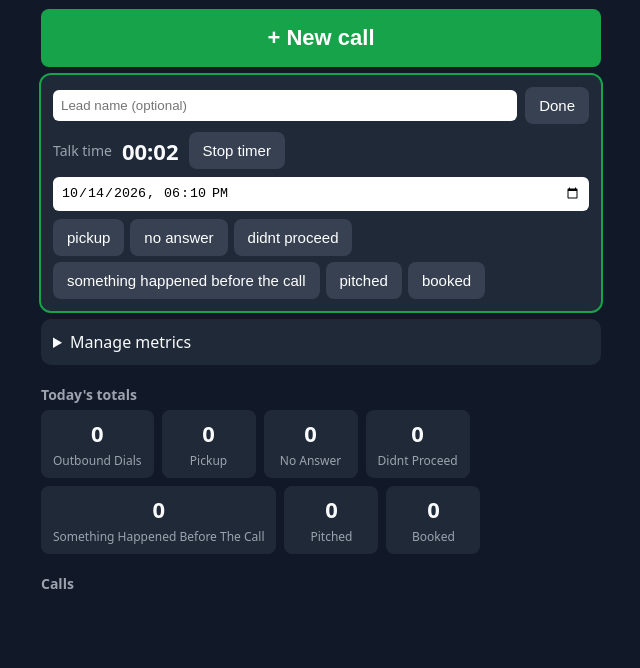
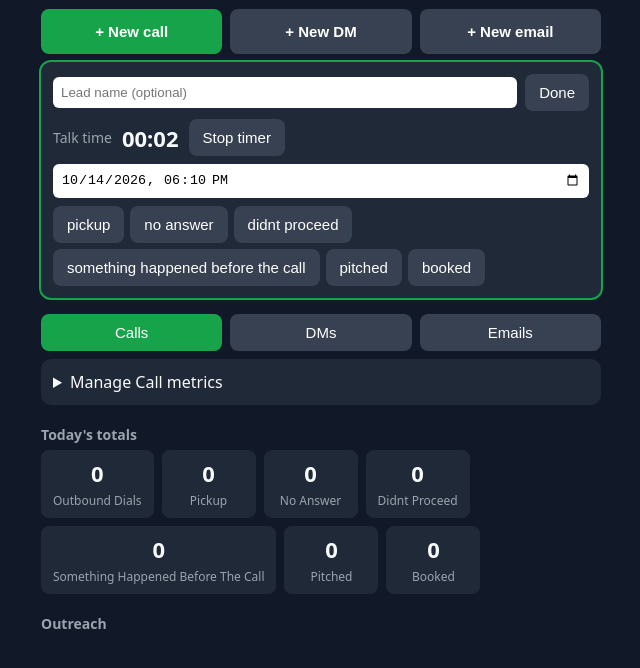
Before and after one commit to KlintLee115/setting-data, a browser extension: page tracker/index.html in a window 1280 px wide. Both pictures are taken after a click on the button "+ New call". Shown: the part 56-724 px from the top of the page, without its empty margins (319-959 px from the left). Drawn offline with Linux system fonts and the light colour scheme.

Commit message:
multiple channels for better context

```diff
--- a/tracker/index.html
+++ b/tracker/index.html
@@ -12,7 +12,11 @@
   h2{font-size:14px;color:#9ca3af;margin:20px 0 6px;font-weight:600}
   input[type=date],input[type=text],input[type=datetime-local]{padding:8px;border-radius:6px;border:0}
   button{border:0;border-radius:8px;background:#374151;color:#fff;cursor:pointer;font-size:15px;padding:10px 14px}
-  #newCall{width:100%;background:#16a34a;font-size:22px;font-weight:700;padding:16px}
+  .outreach-actions{display:flex;gap:8px}
+  .outreach-actions button{flex:1;font-weight:700;padding:14px 8px}
+  .outreach-actions button.selected,#viewTabs button.selected{background:#16a34a}
+  #viewTabs{display:flex;gap:8px;margin:16px 0 0}
+  #viewTabs button{flex:1}
   .card{background:#1f2937;border-radius:10px;padding:12px;margin:8px 0}
   .card.active{outline:2px solid #16a34a}
   .tags{display:flex;flex-wrap:wrap;gap:6px;margin-top:8px}
@@ -37,16 +41,25 @@
 <body>
 <main>
   <header><h1>Setting Tracker</h1><input type="date" id="date"></header>
-  <button id="newCall">+ New call</button>
+  <div class="outreach-actions">
+    <button id="newCall">+ New call</button>
+    <button id="newDm">+ New DM</button>
+    <button id="newEmail">+ New email</button>
+  </div>
   <div id="active"></div>
-  <details class="card"><summary>Manage metrics</summary>
+  <div id="viewTabs" role="group" aria-label="Channel stats">
+    <button data-channel="call">Calls</button>
+    <button data-channel="dm">DMs</button>
+    <button data-channel="email">Emails</button>
+  </div>
+  <details class="card"><summary id="metricsTitle">Manage metrics</summary>
     <div class="top" style="margin-top:8px"><input type="text" id="newMetric" placeholder="New metric, e.g. voicemail"><button id="addMetric">Add</button></div>
     <div class="tags" id="metricList"></div>
   </details>
   <h2>Today's totals</h2>
   <div class="sum" id="sum"></div>
   <p class="rate" id="rate"></p>
-  <h2>Calls</h2>
+  <h2>Outreach</h2>
   <div id="list"></div>
 </main>
 <script src="tracker.js"></script>
--- a/tracker/tracker.js
+++ b/tracker/tracker.js
@@ -2,18 +2,32 @@ const KEY_CALLS = 'tracker.calls';
 const KEY_METRICS = 'tracker.metrics';
 const KEY_REASON_OPTIONS = 'tracker.reasonOptions';
 const BASE_STAGES = ['pickup', 'no answer', 'didnt proceed', 'something happened before the call', 'pitched', 'booked'];
+const MESSAGE_STAGES = ['something happened before the text'];
 const FIELD = {
   'no answer': 'noAnswer',
   'didnt proceed': 'didntProceed',
-  'something happened before the call': 'somethingBeforeCall'
+  'something happened before the call': 'somethingBeforeCall',
+  'something happened before the text': 'somethingBeforeText'
 };
 const load = (k, d) => { try { return JSON.parse(localStorage.getItem(k)) ?? d; } catch { return d; } };
 const clone = (value) => JSON.parse(JSON.stringify(value));
 let metrics = load(KEY_METRICS, []);
 let REASON_OPTIONS = load(KEY_REASON_OPTIONS, ['not interested', 'had to go', 'just curious']);
-const field = (s) => FIELD[s] || (BASE_STAGES.includes(s) ? s : `x:${s}`);
-const allStages = () => [...BASE_STAGES, ...metrics];
-const allButtons = () => ['outbound dials', ...allStages()];
+const CHANNELS = ['call', 'dm', 'email'];
+const CHANNEL_LABEL = { call: 'Call', dm: 'DM', email: 'Email' };
+const ACTIVITY = { call: 'outbound dials', dm: 'outbound DMs', email: 'outbound emails' };
+const chOf = (entry) => entry.channel || 'call';
+// Custom metrics are stored in one list; call metrics stay unprefixed so existing data keeps working.
+const metricPrefix = (channel) => (channel === 'call' ? '' : `${channel}:`);
+const isReservedMetricName = (name) => CHANNELS.some((c) => c !== 'call' && name.startsWith(`${c}:`));
+const metricsFor = (channel) => metrics
+  .filter((m) => (channel === 'call' ? !isReservedMetricName(m) : m.startsWith(metricPrefix(channel))))
+  .map((m) => m.slice(metricPrefix(channel).length));
+const field = (s, channel = 'call') => FIELD[s] || (BASE_STAGES.includes(s) ? s : `x:${metricPrefix(channel)}${s}`);
+const baseStagesFor = (channel) => (channel === 'call' ? BASE_STAGES : MESSAGE_STAGES);
+const stagesFor = (entry) => [...baseStagesFor(chOf(entry)), ...metricsFor(chOf(entry))];
+const allButtons = (channel) => [ACTIVITY[channel], ...baseStagesFor(channel), ...metricsFor(channel)];
+let viewChannel = 'call';
 let calls = load(KEY_CALLS, []);
 let savedState = { calls: clone(calls), metrics: clone(metrics), reasons: clone(REASON_OPTIONS) };
 for (const call of calls) {
@@ -42,12 +56,18 @@ function derive() {
     if (call.done === false) continue;
     const t = new Date(call.time);
     const date = dayOf(t), hour = t.getHours();
-    const day = counts[date] || (counts[date] = {});
+    const channel = chOf(call);
+    const perChannel = counts[channel] || (counts[channel] = {});
+    const day = perChannel[date] || (perChannel[date] = {});
     const slot = (hourly[date] || (hourly[date] = {}))[hour] || (hourly[date][hour] = {});
-    day['outbound dials'] = (day['outbound dials'] || 0) + 1; slot.dials = (slot.dials || 0) + 1;
-    for (const s of allStages()) if (call[field(s)]) day[s] = (day[s] || 0) + 1;
+    const activity = ACTIVITY[channel];
+    day[activity] = (day[activity] || 0) + 1;
+    if (channel === 'call') {
+      slot.dials = (slot.dials || 0) + 1;
       if (call.pickup) slot.pickup = (slot.pickup || 0) + 1;
       if (call.didntProceed) (reasons[date] || (reasons[date] = [])).push(reasonText(call) || '(no reason)');
+    }
+    for (const s of stagesFor(call)) if (call[field(s, channel)]) day[s] = (day[s] || 0) + 1;
   }
 }
 function mergeCalls(base, edited, latest) {
@@ -138,7 +158,7 @@ window.addEventListener('storage', (event) => {
   applyStoredState(latest);
   render();
 });
-const todays = () => calls.filter((c) => dayOf(new Date(c.time)) === dateEl.value);
+const todays = () => calls.filter((c) => chOf(c) === viewChannel && dayOf(new Date(c.time)) === dateEl.value);
 
 window.addEventListener('message', (event) => {
   if (event.source !== parent || event.data?.type !== 'setting-tracker:lead') return;
@@ -160,17 +180,18 @@ window.addEventListener('message', (event) => {
 });
 
 function toggle(call, stage) {
-  const key = field(stage);
+  const key = field(stage, chOf(call));
   call[key] = !call[key];
   if (!call[key] && key === 'didntProceed') { call.reasons = []; call.note = ''; }
   if (!call[key] && key === 'somethingBeforeCall') call.somethingBeforeCallContext = '';
+  if (!call[key] && key === 'somethingBeforeText') call.somethingBeforeTextContext = '';
 }
 function tagButtons(call) {
   const wrap = document.createElement('div'); wrap.className = 'tags';
-  for (const stage of allStages()) {
+  for (const stage of stagesFor(call)) {
     const b = document.createElement('button');
     b.textContent = stage;
-    if (call[field(stage)]) b.className = 'on' + (stage === 'didnt proceed' || stage === 'no answer' ? ' bad' : '');
+    if (call[field(stage, chOf(call))]) b.className = 'on' + (stage === 'didnt proceed' || stage === 'no answer' ? ' bad' : '');
     b.onclick = () => { toggle(call, stage); save(); };
     wrap.append(b);
   }
@@ -190,25 +211,30 @@ function stopTimer(call) {
 setInterval(() => {
   const el = document.getElementById('talkTimer');
   const active = calls.find((c) => c.id === activeId);
-  if (el && active) el.textContent = formatTalk(talkMs(active));
+  if (el && active && (!active.channel || active.channel === 'call')) el.textContent = formatTalk(talkMs(active));
 }, 500);
 
-const hasResult = (call) => allStages().some((s) => call[field(s)]);
+const hasResult = (call) => stagesFor(call).some((s) => call[field(s, chOf(call))]) || (chOf(call) !== 'call' && !!call.msgText);
 function describe(call) {
-  const tags = allStages().filter((s) => call[field(s)]);
+  const tags = stagesFor(call).filter((s) => call[field(s, chOf(call))]);
+  if (chOf(call) !== 'call' && call.msgText) tags.unshift(`sent: ${call.msgText}`);
   if (call.done === false) return 'in progress (not counted until Done)' + (tags.length ? ': ' + tags.join(' › ') : '');
-  const talk = call.talkMs ? ` · talk ${formatTalk(call.talkMs)}` : '';
+  const talk = (call.talkMs && (!call.channel || call.channel === 'call')) ? ` · talk ${formatTalk(call.talkMs)}` : '';
   const context = [];
   if (call.didntProceed && reasonText(call)) context.push(reasonText(call));
   if (call.somethingBeforeCall && call.somethingBeforeCallContext) context.push(`before call: ${call.somethingBeforeCallContext}`);
+  if (call.somethingBeforeText && call.somethingBeforeTextContext) context.push(`before text: ${call.somethingBeforeTextContext}`);
+  if (call.channel === 'email' && call.subject) context.push(`subject: ${call.subject}`);
   return (tags.length ? tags.join(' › ') + (context.length ? ` (${context.join('; ')})` : '') : 'no result yet') + talk;
 }
 
 function renderMetrics() {
   const list = document.getElementById('metricList'); list.textContent = '';
-  for (const m of metrics) {
+  document.getElementById('metricsTitle').textContent = `Manage ${CHANNEL_LABEL[viewChannel]} metrics`;
+  for (const m of metricsFor(viewChannel)) {
+    const stored = metricPrefix(viewChannel) + m;
     const b = document.createElement('button'); b.textContent = `✕ ${m}`; b.title = 'Remove metric (past data is kept but hidden)';
-    b.onclick = () => { if (confirm(`Remove "${m}"?`)) { metrics = metrics.filter((x) => x !== m); save(); } };
+    b.onclick = () => { if (confirm(`Remove "${m}"?`)) { metrics = metrics.filter((x) => x !== stored); save(); } };
     list.append(b);
   }
 }
@@ -216,8 +242,8 @@ document.getElementById('addMetric').onclick = () => {
   const el = document.getElementById('newMetric');
   const name = el.value.trim().toLowerCase();
   el.value = '';
-  if (!name || allButtons().includes(name)) return;
-  metrics.push(name); save();
+  if (!name || isReservedMetricName(name) || allButtons(viewChannel).includes(name)) return;
+  metrics.push(metricPrefix(viewChannel) + name); save();
 };
 document.getElementById('newMetric').onkeydown = (e) => { if (e.key === 'Enter') document.getElementById('addMetric').click(); };
 
@@ -225,6 +251,12 @@ function render() {
   derive();
   renderMetrics();
   const active = calls.find((c) => c.id === activeId);
+  for (const [channel, id] of [['call', 'newCall'], ['dm', 'newDm'], ['email', 'newEmail']]) {
+    const button = document.getElementById(id);
+    const selected = !!active && (active.channel || 'call') === channel;
+    button.classList.toggle('selected', selected);
+    button.setAttribute('aria-pressed', String(selected));
+  }
   const box = document.getElementById('active');
   box.textContent = '';
   if (active) {
@@ -236,19 +268,21 @@ function render() {
       if (active.lead !== autoLead) autoLead = '';
       save();
     };
-    const callTime = document.createElement('input');
-    callTime.type = 'datetime-local';
-    callTime.className = 'call-time';
-    callTime.setAttribute('aria-label', 'Call date and time');
-    callTime.value = localDateTimeValue(active.time);
-    callTime.onchange = () => {
-      const updatedTime = new Date(callTime.value);
+    const entryTime = document.createElement('input');
+    entryTime.type = 'datetime-local';
+    entryTime.className = 'call-time';
+    entryTime.setAttribute('aria-label', 'Outreach date and time');
+    entryTime.value = localDateTimeValue(active.time);
+    entryTime.onchange = () => {
+      const updatedTime = new Date(entryTime.value);
       if (Number.isNaN(updatedTime.getTime())) return;
       active.time = updatedTime.toISOString();
       dateEl.value = dayOf(updatedTime);
       save();
     };
-    const timer = document.createElement('div'); timer.className = 'timer';
+    let timer;
+    if (!active.channel || active.channel === 'call') {
+      timer = document.createElement('div'); timer.className = 'timer';
       const timerText = document.createElement('span'); timerText.id = 'talkTimer'; timerText.textContent = formatTalk(talkMs(active));
       const timerBtn = document.createElement('button');
       timerBtn.textContent = active.timerStart ? 'Stop timer' : 'Resume timer';
@@ -257,6 +291,26 @@ function render() {
         save();
       };
       timer.append('Talk time ', timerText, timerBtn);
+    }
+    let subject;
+    if (active.channel === 'email') {
+      subject = document.createElement('input');
+      subject.type = 'text';
+      subject.placeholder = 'Email subject (optional)';
+      subject.value = active.subject || '';
+      subject.style.cssText = 'width:100%;box-sizing:border-box;margin-top:8px';
+      subject.setAttribute('aria-label', 'Email subject');
+      subject.onchange = () => { active.subject = subject.value.trim(); save(); };
+    }
+    let msgField;
+    if (active.channel === 'dm' || active.channel === 'email') {
+      msgField = document.createElement('textarea');
+      msgField.placeholder = 'Message sent';
+      msgField.value = active.msgText || '';
+      msgField.setAttribute('aria-label', 'Message sent');
+      msgField.style.cssText = 'width:100%;box-sizing:border-box;margin-top:8px;min-height:64px';
+      msgField.onchange = () => { active.msgText = msgField.value.trim(); save(); };
+    }
     const done = document.createElement('button'); done.textContent = 'Done'; done.onclick = () => {
       stopTimer(active);
       if (hasResult(active)) active.done = true; else calls = calls.filter((x) => x !== active);
@@ -264,7 +318,11 @@ function render() {
       save();
     };
     top.append(name, done);
-    card.append(top, timer, callTime, tagButtons(active));
+    card.append(top);
+    if (timer) card.append(timer);
+    if (subject) card.append(subject);
+    if (msgField) card.append(msgField);
+    card.append(entryTime, tagButtons(active));
     if (active.didntProceed) {
       const wrap = document.createElement('div'); wrap.style.cssText = 'margin-top:10px';
       for (const option of REASON_OPTIONS) {
@@ -309,25 +367,40 @@ function render() {
       context.onchange = () => { active.somethingBeforeCallContext = context.value.trim(); save(); };
       card.append(context);
     }
+    if (active.somethingBeforeText) {
+      const context = document.createElement('textarea');
+      context.placeholder = 'What happened before the text? (optional)';
+      context.value = active.somethingBeforeTextContext || '';
+      context.setAttribute('aria-label', 'Context about what happened before the text');
+      context.style.cssText = 'width:100%;box-sizing:border-box;margin-top:10px;min-height:64px';
+      context.onchange = () => { active.somethingBeforeTextContext = context.value.trim(); save(); };
+      card.append(context);
+    }
     box.append(card);
   }
-  const day = counts[dateEl.value] || {};
+  const day = (counts[viewChannel] || {})[dateEl.value] || {};
+  for (const tab of document.querySelectorAll('#viewTabs button')) {
+    const on = tab.dataset.channel === viewChannel;
+    tab.classList.toggle('selected', on);
+    tab.setAttribute('aria-pressed', String(on));
+  }
   const sum = document.getElementById('sum'); sum.textContent = '';
-  for (const b of allButtons()) {
+  for (const b of allButtons(viewChannel)) {
     const d = document.createElement('div');
     const n = document.createElement('b'); n.textContent = day[b] || 0;
     const l = document.createElement('span'); l.textContent = b;
     d.append(n, l); sum.append(d);
   }
-  const dialCount = day['outbound dials'] || 0;
-  document.getElementById('rate').textContent = dialCount ? `Pickup rate: ${Math.round(((day.pickup || 0) / dialCount) * 100)}% (${day.pickup || 0}/${dialCount})` : '';
+  const dialCount = day[ACTIVITY.call] || 0;
+  document.getElementById('rate').textContent = viewChannel === 'call' && dialCount ? `Call pickup rate: ${Math.round(((day.pickup || 0) / dialCount) * 100)}% (${day.pickup || 0}/${dialCount})` : '';
   const list = document.getElementById('list'); list.textContent = '';
   for (const call of todays().reverse()) {
     if (call.id === activeId) continue;
     const card = document.createElement('div'); card.className = 'card';
     const top = document.createElement('div'); top.className = 'top';
     const time = new Date(call.time).toLocaleTimeString([], { hour: 'numeric', minute: '2-digit' });
-    const label = document.createElement('span'); label.className = 'meta'; label.textContent = `${time}${call.lead ? ' · ' + call.lead : ''}`;
+    const channel = CHANNEL_LABEL[chOf(call)];
+    const label = document.createElement('span'); label.className = 'meta'; label.textContent = `${time} · ${channel}${call.lead ? ' · ' + call.lead : ''}`;
     top.append(label);
     if (call.leadUrl) {
       try {
@@ -345,9 +418,9 @@ function render() {
         console.warn('Ignoring invalid saved GoHighLevel lead URL.', error);
       }
     }
-    const edit = document.createElement('button'); edit.className = 'x'; edit.textContent = 'edit'; edit.onclick = () => { stopTimer(calls.find((x) => x.id === activeId)); activeId = call.id; save(); };
+    const edit = document.createElement('button'); edit.className = 'x'; edit.textContent = 'edit';     edit.onclick = () => { stopTimer(calls.find((x) => x.id === activeId)); activeId = call.id; viewChannel = chOf(call); save(); };
     const del = document.createElement('button'); del.className = 'x'; del.textContent = 'delete';
-    del.onclick = () => { if (confirm('Delete this call?')) { calls = calls.filter((c) => c !== call); save(); } };
+        del.onclick = () => { if (confirm(`Delete this ${CHANNEL_LABEL[chOf(call)].toLowerCase()}?`)) { calls = calls.filter((c) => c !== call); save(); } };
     const spacer = document.createElement('span'); spacer.style.flex = '1';
     top.append(spacer, edit, del);
     const s = document.createElement('div'); s.className = 'summary'; s.textContent = describe(call);
@@ -355,13 +428,22 @@ function render() {
   }
 }
 
-document.getElementById('newCall').onclick = () => {
+function startEntry(channel) {
   const open = calls.find((x) => x.id === activeId);
-  if (open && !hasResult(open)) return;
-  if (open) { stopTimer(open); open.done = true; }
+  if (open && !hasResult(open)) {
+    if ((open.channel || 'call') === channel) return;
+    calls = calls.filter((x) => x !== open);
+  } else if (open) { stopTimer(open); open.done = true; }
   const now = new Date().toISOString();
-  const call = { id: crypto.randomUUID(), time: now, lead: currentGhlLead, leadUrl: currentGhlUrl, done: false, talkMs: 0, timerStart: now };
-  calls.push(call); activeId = call.id; autoLead = currentGhlLead; save();
-};
+  const entry = { id: crypto.randomUUID(), channel, time: now, lead: currentGhlLead, leadUrl: currentGhlUrl, done: false };
+  if (channel === 'call') { entry.talkMs = 0; entry.timerStart = now; }
+  calls.push(entry); activeId = entry.id; viewChannel = channel; autoLead = currentGhlLead; save();
+}
+document.getElementById('newCall').onclick = () => startEntry('call');
+document.getElementById('newDm').onclick = () => startEntry('dm');
+document.getElementById('newEmail').onclick = () => startEntry('email');
+for (const tab of document.querySelectorAll('#viewTabs button')) {
+  tab.onclick = () => { viewChannel = tab.dataset.channel; render(); };
+}
 dateEl.onchange = render;
 render();
```
Also changed, not shown: README.md. Lines whose indentation alone changed are shown as unchanged.
